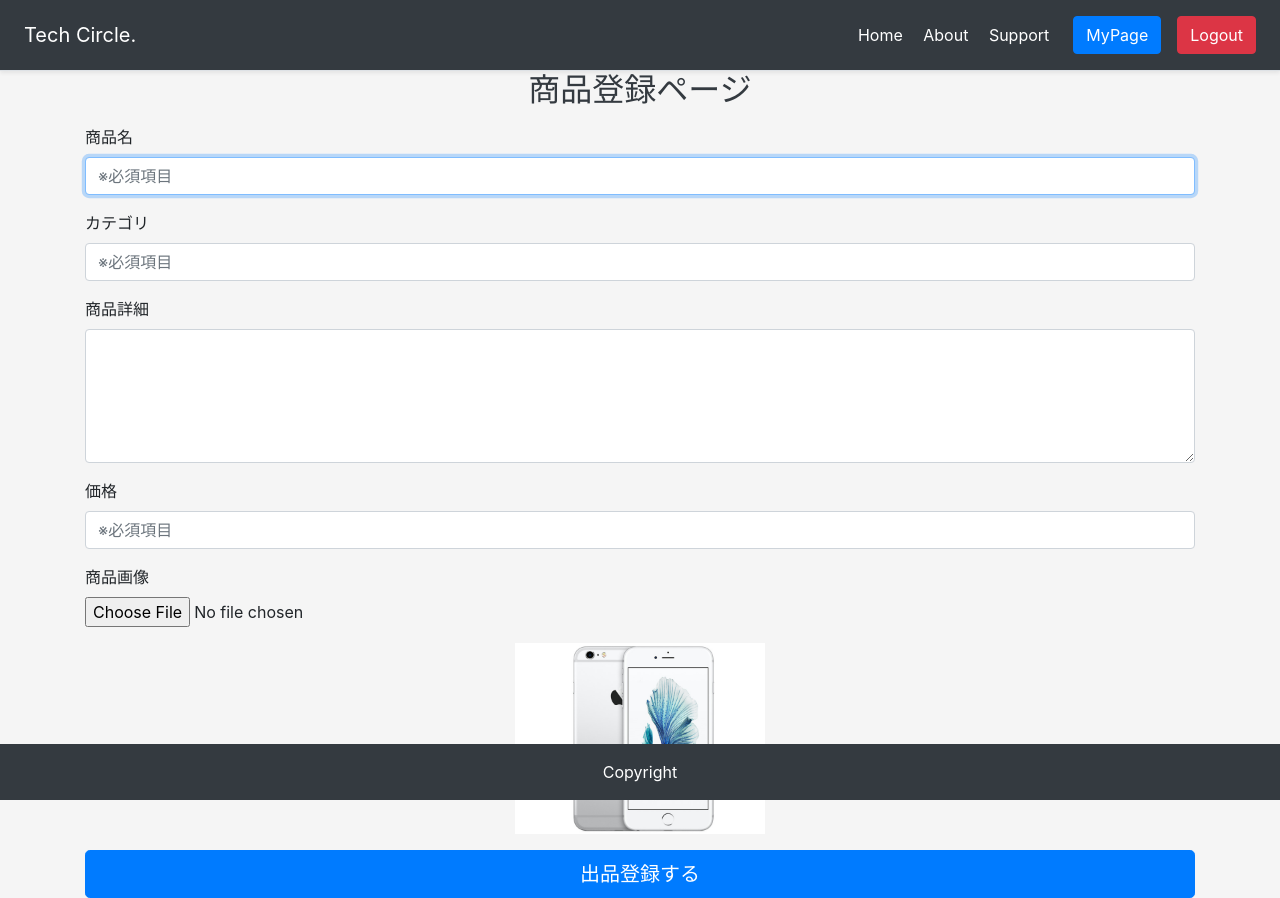
After one commit to Miyagi-de-engineer/ECsite, a PHP site: page /listProduct.php in a window 1280 px wide. The commit adds this page. Run offline with PHP 8.4, Linux system fonts and the light colour scheme; the visitor is signed in with stand-in values (Sample User, id 1); some libraries are stand-ins or nearby versions.

Commit message:
商品登録画面を作成中です。
マイページ表示用のデザインも修正しています。

```diff
--- a/css/style.css
+++ b/css/style.css
@@ -1,3 +1,17 @@
 .header{
   display: flex;
 }
+.text-danger{
+  position: absolute;
+}
+
+#msg-slide {
+  position: fixed;
+  top: 0;
+  width: 100%;
+  height: 40px;
+  background: rgba(122, 206, 230, 0.6);
+  text-align: center;
+  font-size: 16px;
+  line-height: 40px;
+}
--- a/lib/dbConnect.php
+++ b/lib/dbConnect.php
@@ -23,6 +23,11 @@ function queryPost($dbh, $sql, $data)
     // クエリ作成
     $stmt = $dbh->prepare($sql);
     // プレースホルダーに値をセットし、SQLを実行
-    $stmt->execute($data);
+    if (!$stmt->execute($data)) {
+        debug('クエリに失敗しました');
+        $errMsg['common'] = MSG07;
+        return 0;
+    }
+    debug('クエリ成功');
     return $stmt;
 }
--- a/lib/function.php
+++ b/lib/function.php
@@ -19,7 +19,7 @@ define('MSG10', '電話番号の形式が違います');
 define('MSG11', '郵便番号の形式が違います');
 define('MSG12', '半角数字のみご利用いただけます');
 define('MSG13', '登録されているパスワードと一致しません');
-define('MSG14', '登録されているパスワードと同じです');
+define('MSG14', '古いパスワードと同じです');
 define('MSG15', '文字で入力してください');
 define('MSG16', '正しくありません');
 define('MSG17', '有効期限が切れています');
@@ -68,7 +68,7 @@ function debugLogStart()
 
 function validRequired($str, $key)
 {
-    if (empty($str)) {
+    if ($str === '') {
         global $errMsg;
         $errMsg[$key] = MSG01;
     }
@@ -164,6 +164,17 @@ function validNumber($str, $key)
     }
 }
 
+// パスワードチェック専用関数
+function validCheck($str, $key)
+{
+    // 半角英数字チェック
+    validPass($str, $key);
+    // 最大文字数チェック
+    validMaxLen($str, $key);
+    // 最小文字数チェック
+    validMinLen($str, $key);
+}
+
 // function validLength($str,$key,$len = 8)
 
 function getUserInfo($u_id)
@@ -173,23 +184,55 @@ function getUserInfo($u_id)
         // DB接続
         $dbh = dbConnect();
         // SQL作成
-        $sql = 'SELECT * FROM users WHERE id = :u_id';
+        $sql = 'SELECT * FROM users WHERE id = :u_id AND delete_flg = 0';
         // 値の入れ込み
         $data = array(':u_id' => $u_id);
         // クエリの実行
         $stmt = queryPost($dbh, $sql, $data);
 
+        // if ($stmt) {
+        //     debug('クエリ成功：ユーザー情報を取得しました');
+        // } else {
+        //     debug('クエリ失敗：ユーザー情報の獲得に失敗しました');
+        // }
+
         if ($stmt) {
-            debug('クエリ成功：ユーザー情報を取得しました');
+            // 取得したユーザー情報を返却する
+            return $stmt->fetch(PDO::FETCH_ASSOC);
         } else {
-            debug('クエリ失敗：ユーザー情報の獲得に失敗しました');
+            return false;
         }
     } catch (Exception $e) {
         error_log('エラー発生：' . $e->getMessage());
         $errMsg['common'] = MSG07;
     }
-    // 取得したユーザー情報を返却する
-    return $stmt->fetch(PDO::FETCH_ASSOC);
+}
+
+// 登録商品情報の取得
+function getProduct($u_id)
+{
+    global $errMsg;
+    debug('自身の商品情報を取得します');
+    debug('ユーザID：' . $u_id);
+    try {
+        // DB接続
+        $dbh = dbConnect();
+        // SQL作成
+        $sql = 'SELECT * FROM product WHERE user_id = :u_id AND delete_flg = 0';
+        // 値の入れ込み
+        $data = [':u_id' => $u_id];
+        // クエリの実行
+        $stmt = queryPost($dbh, $sql, $data);
+
+        if ($stmt) {
+            return $stmt->fetchAll();
+        } else {
+            return false;
+        }
+    } catch (Exception $e) {
+        error_log('エラー発生：' . $e->getMessage());
+        $errMsg['common'] = MSG07;
+    }
 }
 
 // Formの入力保持
@@ -227,3 +270,14 @@ function sanitize($str)
 {
     return htmlspecialchars($str, ENT_QUOTES);
 }
+
+
+// // sessionを一度だけ取得
+// function getSessionFlash($key)
+// {
+//     if (!empty($_SESSION[$key])) {
+//         $data = $_SESSION[$key];
+//         $_SESSION = '';
+//         return $data;
+//     }
+// }
--- /dev/null
+++ b/listProduct.php
@@ -0,0 +1,31 @@
+<?php
+
+// DB接続
+require __DIR__ . '/lib/dbConnect.php';
+// 関数読み込み
+require __DIR__ . '/lib/function.php';
+// ログイン認証
+require __DIR__ . '/lib/auth.php';
+
+debug('商品登録・編集ページを表示します');
+debugLogStart();
+
+// 画面表示処理用
+
+// GETデータ
+$p_id = (!empty($_GET['p_id'])) ? $_GET['p_id'] : '';
+// DBから商品データを取得
+$dbFormData = (!empty($p_id)) ? getProduct($_SESSION['user_id']) : '';
+// 新規登録か編集画面かの判定
+$editFlg = (empty($dbFormData)) ? false : true;
+
+// パラメータの改竄チェック
+if (!empty($p_id) && empty($dbFormData)) {
+    debug('GETパラメータの商品IDが異なります。マイページへ移動します');
+    header('Location:mypage.php');
+    exit();
+}
+
+$title = '商品登録・編集ページ';
+$content = __DIR__ . '/views/listProduct.php';
+include __DIR__ . '/views/layout.php';
--- a/views/layout.php
+++ b/views/layout.php
@@ -36,7 +36,7 @@
     <?php include $content; ?>
 
     <!-- Footer -->
-    <footer class="footer fixed-bottom mt-auto py-3 bg-dark">
+    <footer id="footer" class="footer fixed-bottom mt-auto py-3 bg-dark">
         <div class="container center-block text-center">
             <span class="text-white ">Copyright</span>
         </div>
@@ -47,6 +47,21 @@
     <script src="https://kit.fontawesome.com/6138d6e315.js" crossorigin="anonymous"></script>
     <script src="https://cdnjs.cloudflare.com/ajax/libs/popper.js/1.14.7/umd/popper.min.js" integrity="sha384-UO2eT0CpHqdSJQ6hJty5KVphtPhzWj9WO1clHTMGa3JDZwrnQq4sF86dIHNDz0W1" crossorigin="anonymous"></script>
     <script src="https://stackpath.bootstrapcdn.com/bootstrap/4.3.1/js/bootstrap.min.js" integrity="sha384-JjSmVgyd0p3pXB1rRibZUAYoIIy6OrQ6VrjIEaFf/nJGzIxFDsf4x0xIM+B07jRM" crossorigin="anonymous"></script>
+
+    <!-- 自作のjs -->
+    <script src="">
+        $(function() {
+            // メッセージ表示（$_SESSIONに保存されているもの）
+            var $jsShowMsg = $("#js-show-msg");
+            var msg = $jsShowMsg.text();
+            if (msg.replace(/^[\s　]+|[\s　]+$/g, "").length) {
+                $jsShowMsg.slideToggle("slow");
+                setTimeout(function() {
+                    $jsShowMsg.slideToggle("slow");
+                }, 5000);
+            }
+        });
+    </script>
 </body>
 
 </html>
--- /dev/null
+++ b/views/listProduct.php
@@ -0,0 +1,49 @@
+<div class="container">
+    <main class="form">
+        <form action="#" method="post" enctype="multipart/form-data">
+
+            <h1 class="h2 text-dark mb-3 text-center">
+                <?php if (!empty($_GET['p_id'])) : ?>
+                    商品編集ページ
+                <?php else : ?>
+                    商品登録ページ
+                <?php endif; ?>
+            </h1>
+
+            <div class="area-msg text-danger">
+                <?php if (!empty($errMsg)) : ?>
+                    <?php echo $errMsg['common']; ?>
+                <?php endif; ?>
+            </div>
+
+            <!-- 商品名 -->
+            <label for="name" class="">商品名<span class="ml-3 text-danger"><?php if (!empty($errMsg['name'])) echo $errMsg['name']; ?></span></label>
+            <input type="text" name="name" id="name" class="form-control mb-3" placeholder="※必須項目" value="<?php echo getFormData('name'); ?>" autofocus>
+
+            <!-- カテゴリ -->
+            <label for="category" class="">カテゴリ<span class="ml-3 text-danger"><?php if (!empty($errMsg['category_id'])) echo $errMsg['category_id']; ?></span></label>
+            <input type="text" name="category_id" id="category_id" class="form-control mb-3" placeholder="※必須項目" value="<?php echo getFormData('category_id'); ?>">
+
+            <!-- 詳細 -->
+            <label for="comment" class="">商品詳細<span class="ml-3 text-danger"><?php if (!empty($errMsg['comment'])) echo $errMsg['comment']; ?></span></label>
+            <textarea name="comment" id="comment" rows="5" class="form-control mb-3"><?php echo getFormData('comment'); ?></textarea>
+
+            <!-- 価格 -->
+            <label for="price" class="">価格<span class="ml-3 text-danger"><?php if (!empty($errMsg['price'])) echo $errMsg['price']; ?></span></label>
+            <input type="text" name="price" id="price" class="form-control mb-3" placeholder="※必須項目" value="<?php echo getFormData('price'); ?>">
+
+            <!-- 写真 -->
+            <label for="pic" class="">商品画像<span class="ml-3 text-danger"><?php if (!empty($errMsg['pic'])) echo $errMsg['pic']; ?></span></label>
+            <input type="file" class="form-control-file mb-3" id="pic">
+            <?php if (!empty($p_id)) : ?>
+                <img src="<?php getFormData('pic'); ?>" alt="" class="img-rounded d-block mx-auto mb-3" style="width:250px;">
+            <?php else : ?>
+                <img src="img/sample01.jpg" alt="" class="img-rounded d-block mx-auto mb-3" style="width:250px;">
+            <?php endif; ?>
+
+            <button type="submit" class="btn btn-lg btn-block btn-primary">
+                <?php echo (!$editFlg) ? '出品登録する' : '編集内容を更新する'; ?>
+            </button>
+        </form>
+    </main>
+</div>
--- a/views/mypage.php
+++ b/views/mypage.php
@@ -4,6 +4,7 @@
             <img src="" alt="">
 
             <h1 class="h2 text-dark mb-3">MyPage</h1>
+            <a href="listProduct.php" class="btn btn-warning btn-block mb-2">商品を登録する<i class="fas fa-gift ml-2"></i></a>
             <a href="profEdit.php" class="btn btn-info btn-block mb-2">プロフィールの編集<i class="far fa-address-card ml-2"></i></a>
             <a href="passEdit.php" class="btn btn-success btn-block mb-2">パスワード変更<i class="fas fa-key ml-2"></i></a>
             <a href="withdraw.php" class="btn btn-danger btn-block">退会ページ<i class="fas fa-dove ml-2"></i></a>
```
Also changed, not shown: js/action.js (added, +11 -0 lines), mypage.php (+12 -1 lines), passEdit.php (+34 -2 lines), views/passEdit.php (+4 -4 lines), 1 other file.
